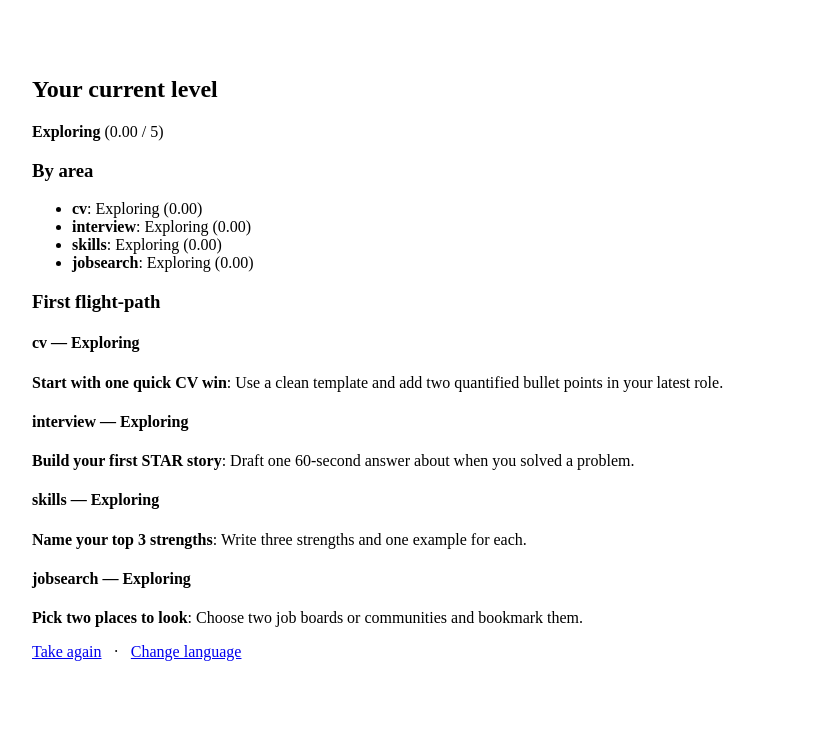
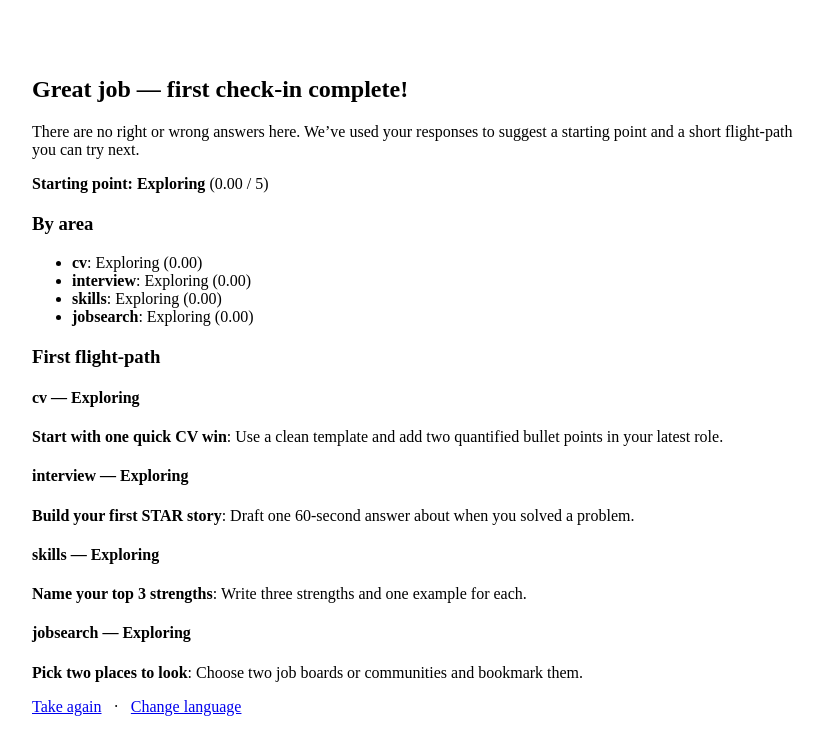
Before and after one commit to an170787-rekonet/rekonet, a Next.js app: page /assessment/result in a window 1280 px wide. Shown: the top 754 px of the page, without its empty margins (218-1041 px from the left). Built offline with nearby package versions, Linux system fonts and the light colour scheme.

Commit message:
Update page.jsx

```diff
--- a/app/assessment/result/page.jsx
+++ b/app/assessment/result/page.jsx
@@ -4,6 +4,7 @@ import { Suspense, useEffect, useState } from 'react';
 import Link from 'next/link';
 import { useSearchParams } from 'next/navigation';
 
+/** Fallback helper if API is ever unreachable */
 function levelFromAvg(avg) {
   const a = Number(avg || 0);
   if (a >= 4.3) return { n: 4, label: 'Job‑Ready' };
@@ -15,27 +16,39 @@ function levelFromAvg(avg) {
 function ResultPageInner() {
   const sp = useSearchParams();
   const assessment_id = sp.get('assessment_id') || 'demo';
-  const language = sp.get('language') || 'en';
+  const language = (sp.get('language') || 'en').toLowerCase();
 
   const [data, setData] = useState(null);
   const [loading, setLoading] = useState(true);
 
   useEffect(() => {
-    const load = async () => {
+    let on = true;
+    (async () => {
       setLoading(true);
       try {
-        const res = await fetch(`/api/assessment/result?assessment_id=${assessment_id}&language=${language}`);
+        const res = await fetch(
+          `/api/assessment/result?assessment_id=${encodeURIComponent(assessment_id)}&language=${encodeURIComponent(language)}`,
+          { cache: 'no-store' }
+        );
         if (res.ok) {
           const json = await res.json();
+          if (!on) return;
           if (json?.ok) {
             setData(json);
             return;
           }
         }
-        // Fallback demo result (works even without API)
+        // Safe fallback demo data (if API not reachable)
+        if (on) {
           setData({
+            ok: true,
+            message: {
+              headline: 'Great job — first check‑in complete!',
+              body:
+                'There are no right or wrong answers. We’ve used your responses to suggest a starting point and a short flight‑path you can try next.',
+            },
             overall: 3.2,
-          overallLevel: 2,
+            startingPoint: { n: 2, label: 'Building' },
             byCategory: [
               { competency_key: 'cv',        avg_score: 3.0, answered: 2 },
               { competency_key: 'interview', avg_score: 2.6, answered: 1 },
@@ -43,31 +56,64 @@ function ResultPageInner() {
               { competency_key: 'jobsearch', avg_score: 3.4, answered: 1 },
             ],
             recommendations: [
-            { competency_key: 'interview', level: 2, headline: 'Build your STAR foundations', description: 'Practice one STAR story today and record a 60‑second answer.', resources: [] },
-            { competency_key: 'cv', level: 2, headline: 'Start with a quick CV win', description: 'Use the ATS template and add two quantified bullet points.', resources: [] },
+              {
+                competency_key: 'interview',
+                level: 2,
+                headline: 'Build your STAR foundations',
+                description: 'Practice one STAR story today and record a 60‑second answer.',
+                resources: [],
+              },
+              {
+                competency_key: 'cv',
+                level: 2,
+                headline: 'Start with a quick CV win',
+                description: 'Use the ATS template and add two quantified bullet points.',
+                resources: [],
+              },
             ],
           });
+        }
       } finally {
-        setLoading(false);
+        if (on) setLoading(false);
       }
+    })();
+    return () => {
+      on = false;
     };
-    load();
   }, [assessment_id, language]);
 
   if (loading) return <main style={{ padding: 24 }}>Loading…</main>;
   if (!data) return null;
 
   const overall = Number(data.overall ?? 0);
-  const L = levelFromAvg(overall);
+  // Prefer API’s supportive “startingPoint”; fall back to derived
+  const startingPoint = data.startingPoint || levelFromAvg(overall);
 
   return (
     <main style={{ maxWidth: 780, margin: '40px auto', padding: 16 }}>
-      <h2>Your current level</h2>
+      {/* Supportive headline and body from API */}
+      {data.message ? (
+        <>
+          <h2>{data.message.headline}</h2>
+          <p>{data.message.body}</p>
+        </>
+      ) : (
+        <>
+          <h2>Great job — first check‑in complete!</h2>
           <p>
-        <strong>{L.label}</strong> ({overall.toFixed(2)} / 5)
+            There are no right or wrong answers here. We’ve suggested a starting point and a short
+            flight‑path to try next.
+          </p>
+        </>
+      )}
+
+      {/* Show starting point instead of “skill level” */}
+      <p style={{ marginTop: 8 }}>
+        <strong>Starting point: {startingPoint.label}</strong> ({overall.toFixed(2)} / 5)
       </p>
 
-      <h3>By area</h3>
+      {/* By area */}
+      <h3 style={{ marginTop: 20 }}>By area</h3>
       <ul>
         {(data.byCategory || []).map((r) => {
           const l = levelFromAvg(r.avg_score);
@@ -79,18 +125,27 @@ function ResultPageInner() {
         })}
       </ul>
 
-      <h3>First flight‑path</h3>
+      {/* First flight‑path */}
+      <h3 style={{ marginTop: 20 }}>First flight‑path</h3>
       {(data.recommendations || []).length === 0 ? (
         <p>We’ll add tailored steps here shortly.</p>
       ) : (
         (data.recommendations || []).map((rec) => (
           <section key={rec.competency_key} style={{ marginBottom: 16 }}>
-            <h4>{rec.competency_key} — {['','Exploring','Building','Ready Soon','Job‑Ready'][rec.level]}</h4>
-            <p><strong>{rec.headline}</strong>: {rec.description}</p>
+            <h4>
+              {rec.competency_key} — {['', 'Exploring', 'Building', 'Ready Soon', 'Job‑Ready'][rec.level]}
+            </h4>
+            <p>
+              <strong>{rec.headline}</strong>: {rec.description}
+            </p>
             {rec.resources?.length ? (
               <ul>
                 {rec.resources.map((r) => (
-                  <li key={r.id}><a href={r.url} target="_blank" rel="noreferrer">{r.title}</a></li>
+                  <li key={r.id}>
+                    <a href={r.url} target="_blank" rel="noreferrer">
+                      {r.title}
+                    </a>
+                  </li>
                 ))}
               </ul>
             ) : null}
@@ -98,6 +153,7 @@ function ResultPageInner() {
         ))
       )}
 
+      {/* Footer links fixed */}
       <div style={{ marginTop: 16, display: 'flex', gap: 12 }}>
         <Link href="/assessment">Take again</Link>
         <span>·</span>
```
Lines whose indentation alone changed are shown as unchanged.
